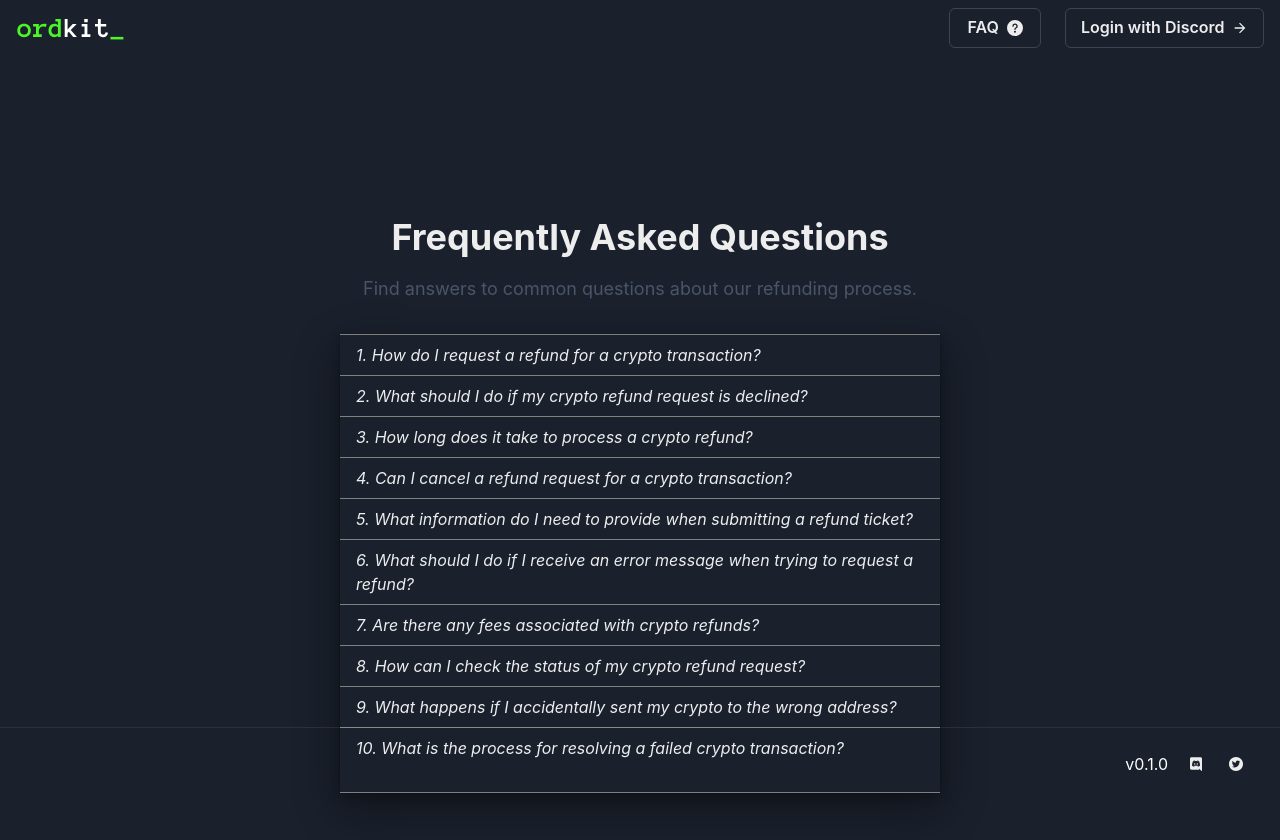
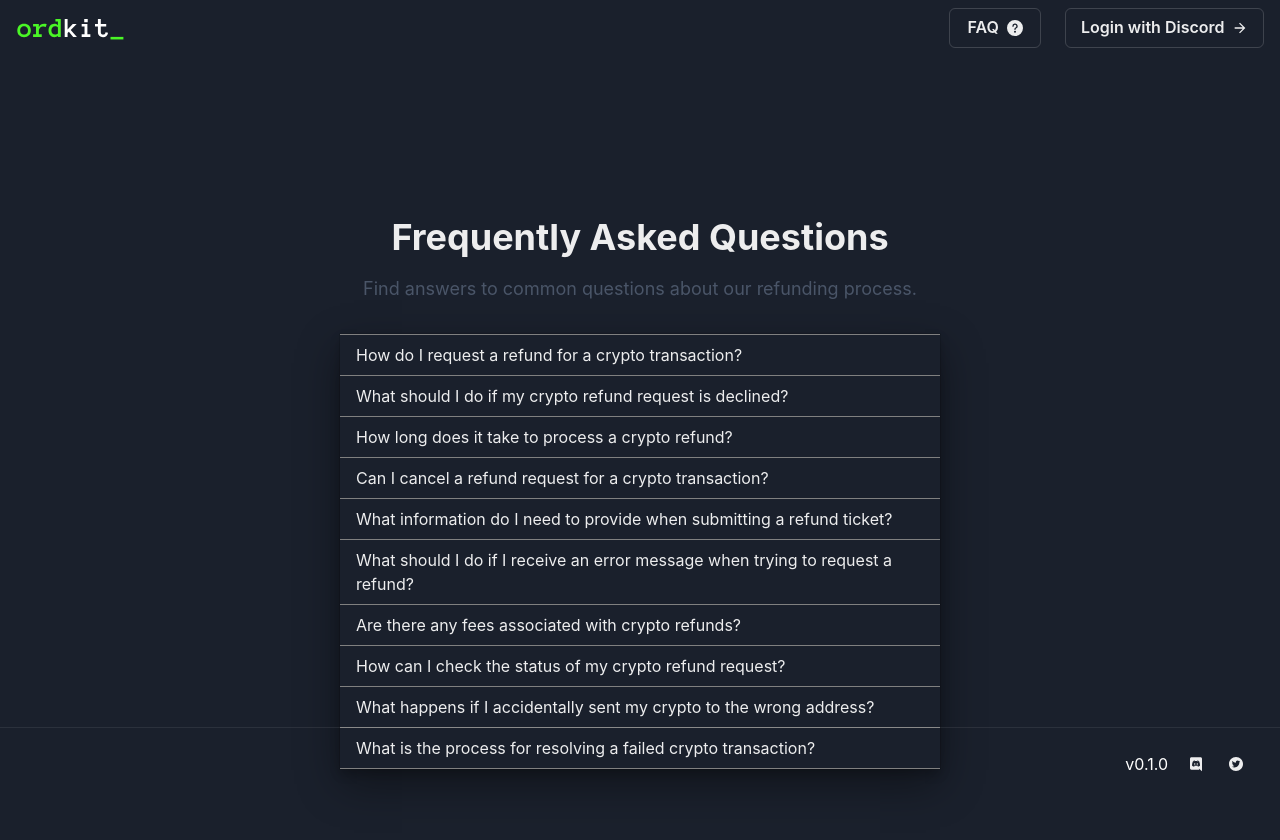
Before and after one commit to Garabed96/support_template, a Next.js app: page /faq in a window 1280 px wide. Shown: the top 840 px of the page. Built offline with nearby package versions, Linux system fonts and the light colour scheme.

Commit message:
FAQ Styling 0.5

```diff
--- a/app/faq/FAQSection.tsx
+++ b/app/faq/FAQSection.tsx
@@ -31,24 +31,12 @@ const FaqSection = () => {
         maxW="600px"
         border="1px #808080"
       >
-        {faq_data.map((item, index) => (
-          <AccordionItem key={index} w="full">
+        {faq_data.map((faq, index) => (
+          <AccordionItem key={index}>
             <h2>
-              <AccordionButton
-                _expanded={{ bg: "blue.900", color: "white" }}
-                textAlign="left"
-              >
-                <Text fontStyle="italic" whiteSpace="pre-line">
-                  {index + 1}.{" "}
-                  <span
-                    dangerouslySetInnerHTML={{
-                      __html: item.question.replace(/\n/g, "<br />"),
-                    }}
-                  />
-                </Text>
-              </AccordionButton>
+              <AccordionButton textAlign="left">{faq.question}</AccordionButton>
             </h2>
-            <AccordionPanel>{item.answer}</AccordionPanel>
+            <AccordionPanel whiteSpace="pre-line">{faq.answer}</AccordionPanel>
           </AccordionItem>
         ))}
       </Accordion>
```
